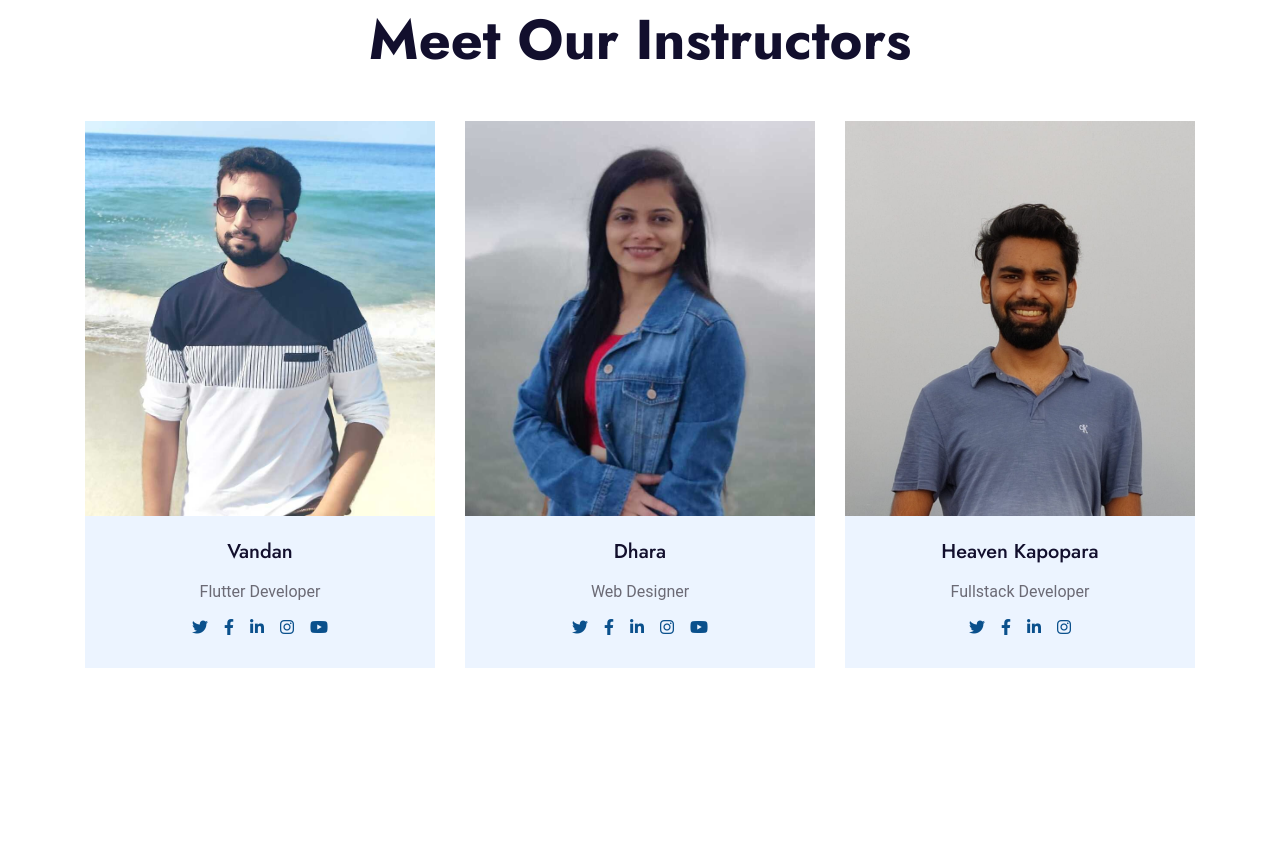
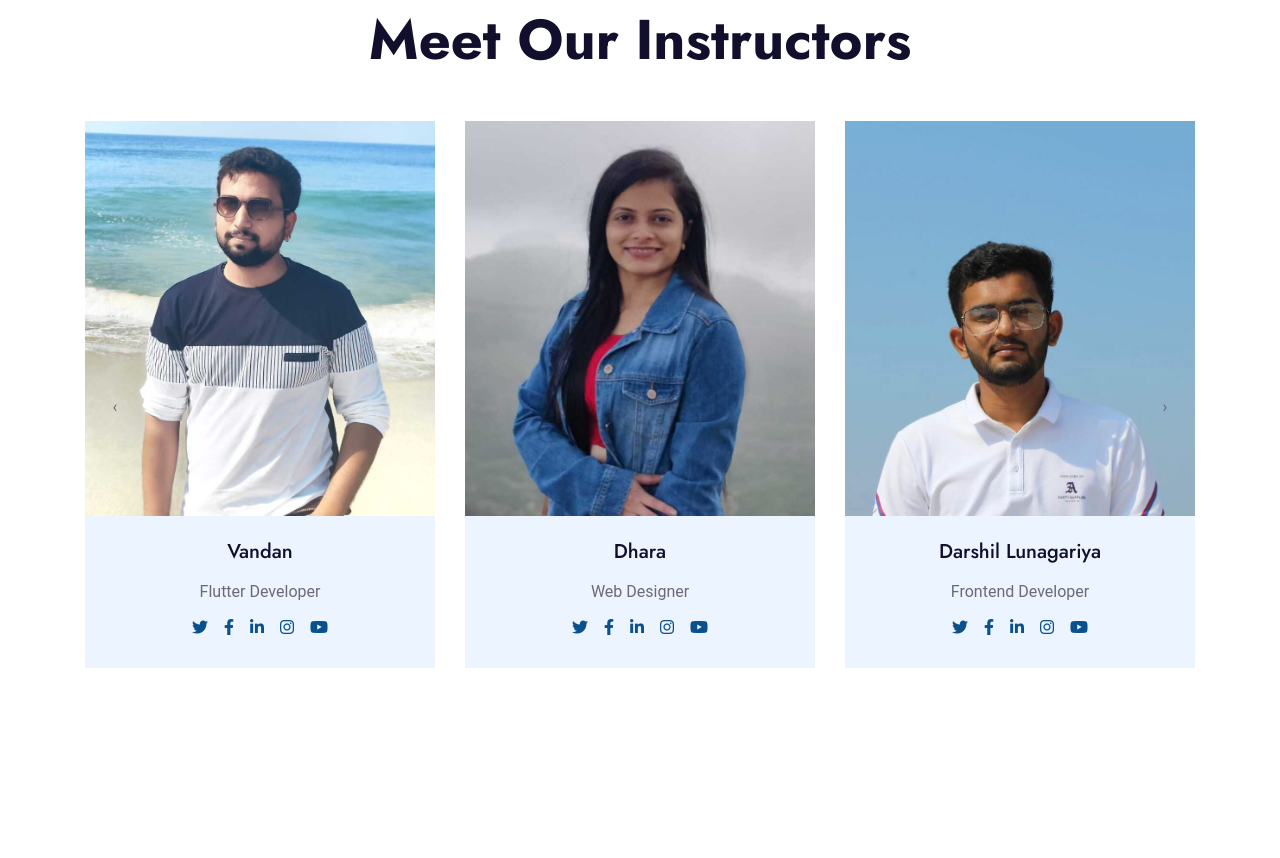
Before and after one commit to darshil152/decode-web-admin, a React (Create React App) app: page / in a window 1280 px wide. Shown: the part 3742-4600 px from the top of the page. Built offline with nearby package versions, Linux system fonts and the light colour scheme.

Commit message:
changes for instructor

```diff
--- a/src/team.js
+++ b/src/team.js
@@ -1,5 +1,9 @@
 import React, { Component } from 'react'
 import OwlCarousel from 'react-owl-carousel';
+import Heaven from './img/heaven.jpeg'
+import Vandan from './img/vandan.jpeg'
+import Dhara from './img/dhara.jpeg'
+import Darshil from './img/darshil.jpeg'
 export default class Team extends Component {
     state = {
         teamCarousel: {
@@ -24,7 +28,7 @@ export default class Team extends Component {
                     </div>
                     <OwlCarousel className='owl-carousel team-carousel position-relative' responsive={this.state.teamCarousel} smartSpeed={600} margin={30} items={3} loop={true} autoplay={true} nav={true}>
                         <div className="team-item">
-                            <img className="img-fluid w-100" src="img/heaven.jpeg" alt="" />
+                            <img className="img-fluid w-100" src={Heaven} alt="" />
                             <div className="bg-light text-center p-4">
                                 <h5 className="mb-3">Heaven Kapopara</h5>
                                 <p className="mb-2">Fullstack Developer</p>
@@ -42,7 +46,7 @@ export default class Team extends Component {
                             </div>
                         </div>
                         <div className="team-item">
-                            <img className="img-fluid w-100" src="img/vandan.jpeg" alt="" />
+                            <img className="img-fluid w-100" src={Vandan} alt="" />
                             <div className="bg-light text-center p-4">
                                 <h5 className="mb-3">Vandan</h5>
                                 <p className="mb-2">Flutter Developer</p>
@@ -57,7 +61,7 @@ export default class Team extends Component {
                             </div>
                         </div>
                         <div className="team-item">
-                            <img className="img-fluid w-100" src="img/dhara.jpeg" alt="" />
+                            <img className="img-fluid w-100" src={Dhara} alt="" />
                             <div className="bg-light text-center p-4">
                                 <h5 className="mb-3">Dhara</h5>
                                 <p className="mb-2">Web Designer</p>
@@ -71,10 +75,10 @@ export default class Team extends Component {
                                 </div>
                             </div>
                         </div>
-                        {/* <div className="team-item">
-                            <img className="img-fluid w-100" src="img/dhara.jpeg" alt="" />
+                        <div className="team-item">
+                            <img className="img-fluid w-100" src={Darshil} alt="" />
                             <div className="bg-light text-center p-4">
-                                <h5 className="mb-3">Darshil</h5>
+                                <h5 className="mb-3">Darshil Lunagariya</h5>
                                 <p className="mb-2">Frontend Developer</p>
                                 <div className="d-flex justify-content-center">
                                     <a className="mx-1 p-1" href="#"><i className="fab fa-twitter"></i></a>
@@ -85,7 +89,7 @@ export default class Team extends Component {
                                     <a className="mx-1 p-1" href="#"><i className="fab fa-youtube"></i></a>
                                 </div>
                             </div>
-                        </div> */}
+                        </div>
                     </OwlCarousel>
 
 
```
Also changed, not shown: src/img/darshil.jpeg (added).
